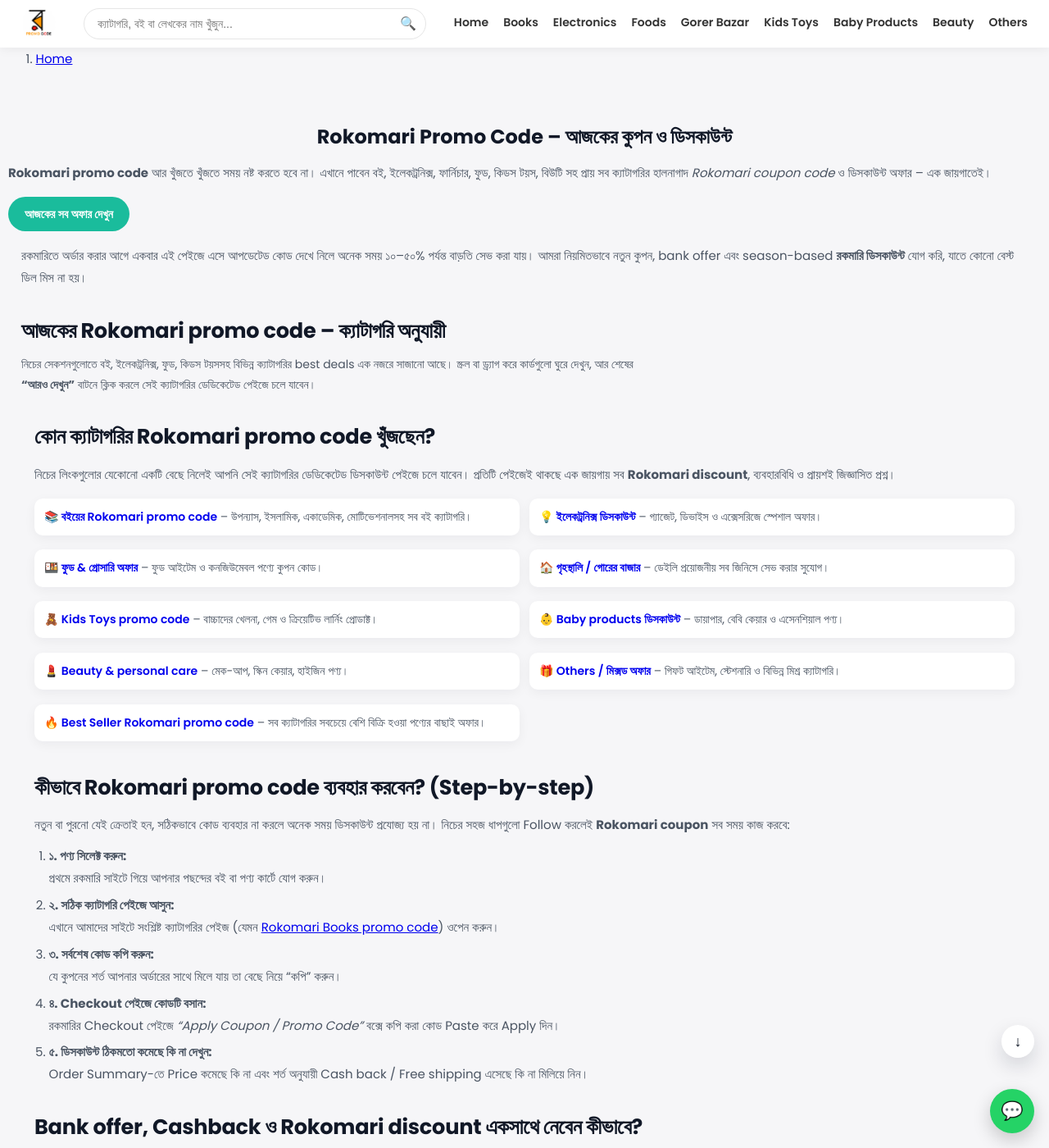
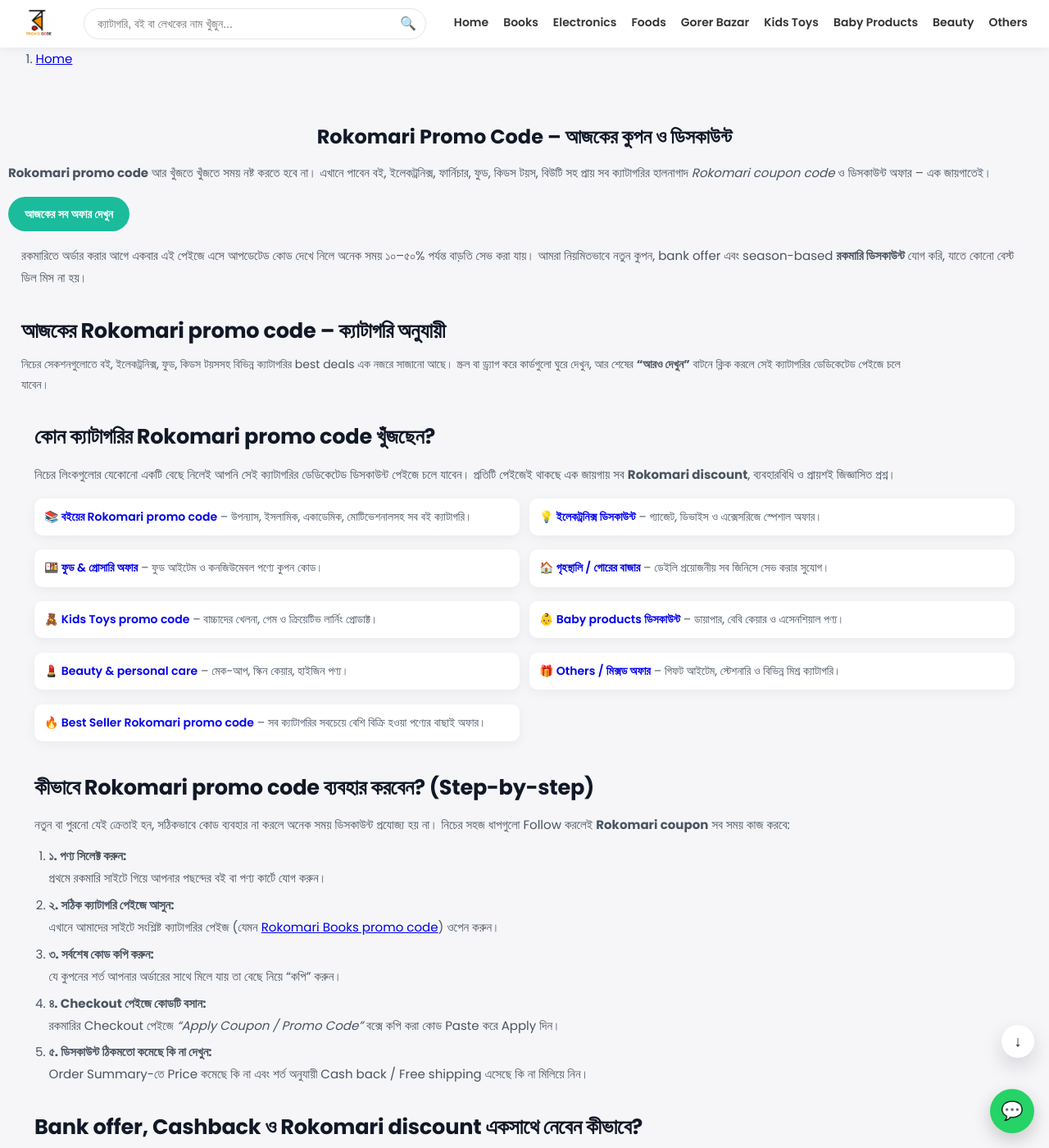
Before and after one commit to RokomariPromoCode/rokomaripromocode.github.io, a Jekyll site: the page built from index.md, in a window 1280 px wide and 1400 px high. Shown: the whole window at 82% size. Built offline with Jekyll 4.4.1, drawn with Linux system fonts in a browser that asks for light colours.

Commit message:
Update styles.css

```diff
--- a/assets/styles.css
+++ b/assets/styles.css
@@ -132,7 +132,7 @@
 .section-subtitle{
   font-size:14px;
   color:#4b5563;
-  max-width:760px;
+  max-width:1100px;
 }
 
 /* categories grid */
```
